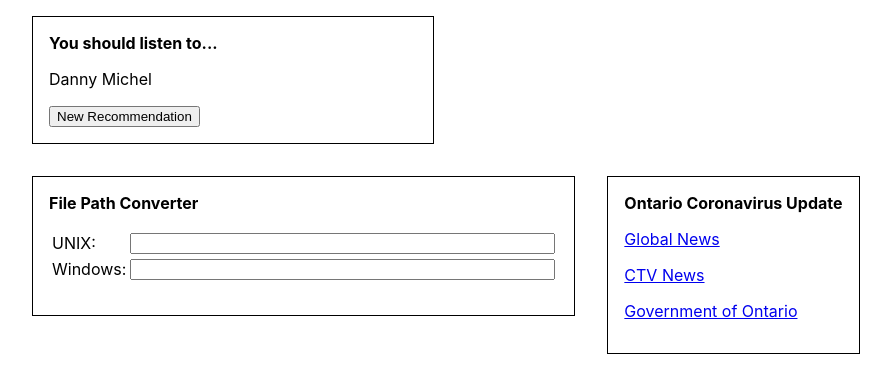
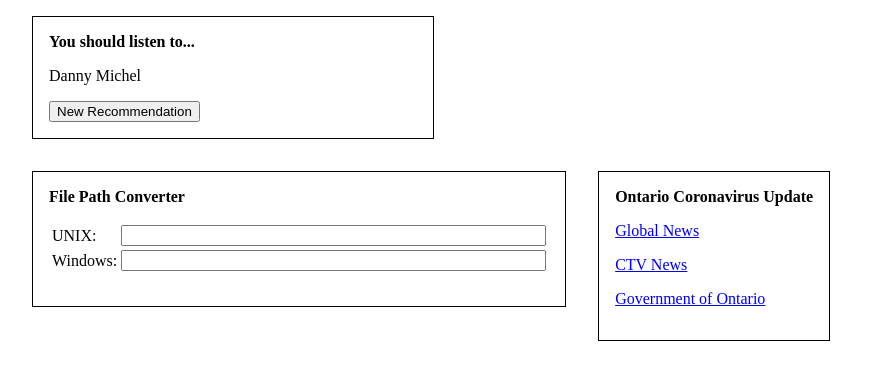
Before and after one commit to jdw1996/dashboard, a React (Create React App) app: page / in a window 1280 px wide. Shown: the top 380 px of the page, without its empty margins (144-1035 px from the left). Built offline with nearby package versions, Linux system fonts and the light colour scheme.

Commit message:
Switch font stack back to defaults

```diff
--- a/src/index.css
+++ b/src/index.css
@@ -1,15 +1,11 @@
 body {
-  margin: 0;
-  font-family: -apple-system, BlinkMacSystemFont, 'Segoe UI', 'Roboto', 'Oxygen', 'Ubuntu', 'Cantarell', 'Fira Sans',
-    'Droid Sans', 'Helvetica Neue', sans-serif;
-  -webkit-font-smoothing: antialiased;
-  -moz-osx-font-smoothing: grayscale;
+  font-family: serif;
   max-width: 60rem;
   margin: 0 auto;
 }
 
 code {
-  font-family: source-code-pro, Menlo, Monaco, Consolas, 'Courier New', monospace;
+  font-family: monospace;
 }
 
 p,
```
